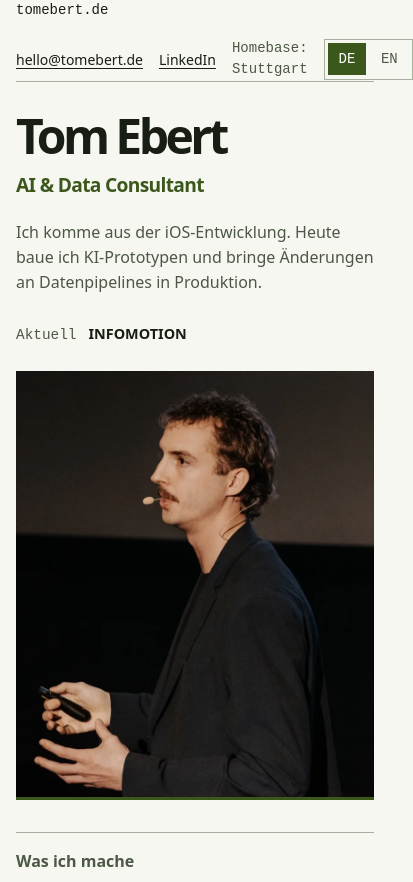
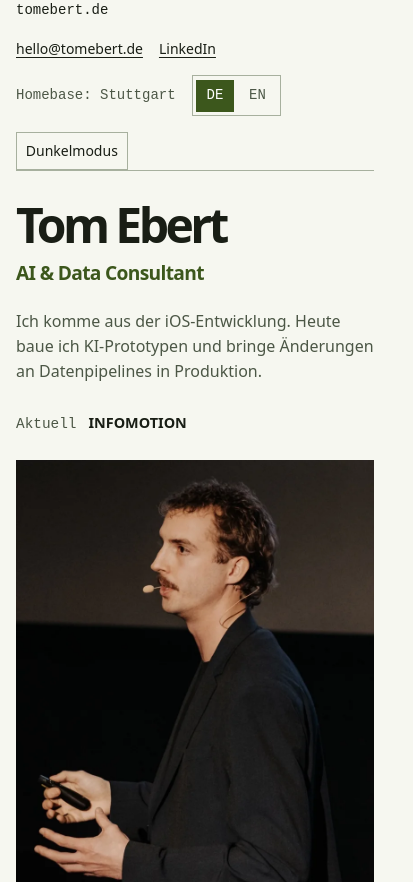
Before and after one commit to TomEbert/tomebert-website, a plain HTML site: page index.html in a window 390 px wide. Shown: the top 882 px of the page, 413 px wide, since content can reach past the window. Drawn offline with Linux system fonts and the light colour scheme.

Commit message:
Add a manual theme toggle

```diff
--- a/index.html
+++ b/index.html
@@ -10,9 +10,12 @@
 <link rel="apple-touch-icon" href="favicon.svg">
 <style>
 :root {color-scheme:light dark;--bg:#151714;--surface:#1d201b;--ink:#f3f2e9;--muted:#b7bcb0;--line:#42483d;--accent:#d4ef86;--accent-ink:#191c15}
+:root[data-theme="light"] {--bg:#f6f7f0;--surface:#e9eddf;--ink:#191e15;--muted:#4c5746;--line:#a7b09e;--accent:#3c571c;--accent-ink:#fff}
 @media (prefers-color-scheme: light) {
-  :root {--bg:#f6f7f0;--surface:#e9eddf;--ink:#191e15;--muted:#4c5746;--line:#a7b09e;--accent:#3c571c;--accent-ink:#fff}
+  :root:not([data-theme]) {--bg:#f6f7f0;--surface:#e9eddf;--ink:#191e15;--muted:#4c5746;--line:#a7b09e;--accent:#3c571c;--accent-ink:#fff}
 }
+:root[data-theme="light"] {color-scheme:light}
+:root[data-theme="dark"] {color-scheme:dark}
 * {box-sizing:border-box}
 body {margin:0;background:var(--bg);color:var(--ink);font:1rem/1.55 system-ui,sans-serif}
 main {width:min(72rem,100% - 3rem);margin:auto}
@@ -25,6 +28,8 @@ nav {justify-content:space-between;border-bottom:1px solid var(--line);min-heigh
 nav>span,.language,.current span,.location {font-family:ui-monospace,monospace}
 .location {color:var(--muted)}
 .language {gap:.25rem;border:1px solid var(--line);padding:.2rem}
+.theme-toggle {font:inherit;color:inherit;background:none;border:1px solid var(--line);padding:.45rem .55rem;cursor:pointer}
+.nav-links {flex-wrap:wrap}
 .language button {font:inherit;color:var(--muted);background:none;border:0;min-width:2.4rem;min-height:2rem;cursor:pointer}
 .language button[aria-pressed=true] {color:var(--accent-ink);background:var(--accent)}
 header {display:grid;grid-template-columns:minmax(0,1.45fr) minmax(0,1fr);align-items:center;gap:clamp(1.5rem,6vw,5rem);padding:clamp(2rem,6vw,5rem) 0}
@@ -62,7 +67,7 @@ summary:hover,.skill[open] {background:var(--surface)}
 </head>
 <body>
 <main>
-<nav aria-label="Kontakt und Sprache" data-en-label="Contact and language"><span>tomebert.de</span><div class="nav-links"><a class="email-link" aria-label="E-Mail"></a><a href="https://www.linkedin.com/in/tom-ebert/">LinkedIn</a><span class="location" data-en="Home base Stuttgart">Homebase: Stuttgart</span><div class="language" role="group" aria-label="Sprache" data-en-label="Language"><button type="button" lang="de" aria-label="Deutsch" aria-pressed="true">DE</button><button type="button" lang="en" aria-label="English" aria-pressed="false">EN</button></div></div></nav>
+<nav aria-label="Kontakt und Sprache" data-en-label="Contact and language"><span>tomebert.de</span><div class="nav-links"><a class="email-link" aria-label="E-Mail"></a><a href="https://www.linkedin.com/in/tom-ebert/">LinkedIn</a><span class="location" data-en="Home base Stuttgart">Homebase: Stuttgart</span><div class="language" role="group" aria-label="Sprache" data-en-label="Language"><button type="button" lang="de" aria-label="Deutsch" aria-pressed="true">DE</button><button type="button" lang="en" aria-label="English" aria-pressed="false">EN</button></div><button class="theme-toggle" type="button" hidden aria-pressed="false" data-en="Dark mode">Dunkelmodus</button></div></nav>
 <header>
 <div><h1>Tom Ebert</h1><p class="field">AI &amp; Data Consultant</p><p class="intro" data-en="I started out building native iOS apps. These days I build AI prototypes and ship changes to data pipelines.">Ich komme aus der iOS-Entwicklung. Heute baue ich KI-Prototypen und bringe Änderungen an Datenpipelines in Produktion.</p>
 <p class="current"><span data-en="Currently">Aktuell</span><strong>INFOMOTION</strong></p></div>
@@ -103,6 +108,23 @@ const emailAddress = emailUser + '@' + emailDomain;
 emailLink.href = 'mailto:' + emailAddress;
 emailLink.textContent = emailAddress;
 emailLink.setAttribute('aria-label', emailAddress);
+const themeToggle = document.querySelector('.theme-toggle');
+const deviceTheme = window.matchMedia('(prefers-color-scheme: dark)');
+const root = document.documentElement;
+
+function updateThemeButton() {
+  const dark = root.dataset.theme ? root.dataset.theme === 'dark' : deviceTheme.matches;
+  themeToggle.setAttribute('aria-pressed', String(dark));
+}
+
+themeToggle.addEventListener('click', () => {
+  root.dataset.theme = themeToggle.getAttribute('aria-pressed') === 'true' ? 'light' : 'dark';
+  updateThemeButton();
+});
+deviceTheme.addEventListener('change', updateThemeButton);
+updateThemeButton();
+themeToggle.hidden = false;
+
 const buttons = Array.from(document.querySelectorAll('.language button'));
 
 function setLanguage(language) {
```
